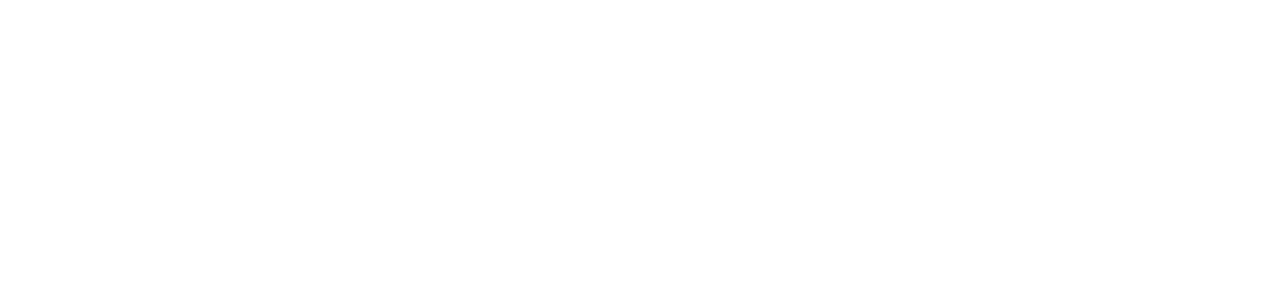
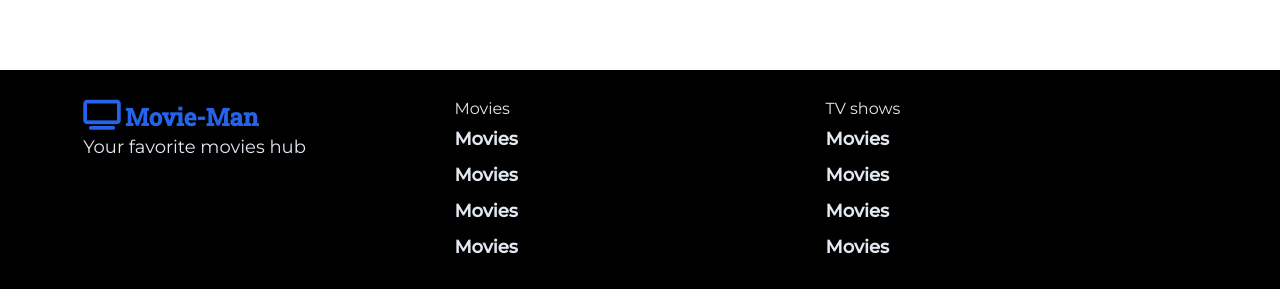
Before and after one commit to Kei-K23/movie-man-web-application, a React (Vite) app: page / in a window 1280 px wide. Shown: the part 1767-2056 px from the top of the page. Before the commit the page ends 1837 px from the top, so only its background shows below. Built offline with nearby package versions, Linux system fonts and the light colour scheme; no server answers.

Commit message:
add basic footer section

```diff
--- a/src/Layout/Main.jsx
+++ b/src/Layout/Main.jsx
@@ -1,5 +1,6 @@
 import { Outlet } from "react-router-dom";
 import Navbar from "../components/Navbar";
+import Footer from "../sections/Footer";
 
 const Main = () => {
   return (
@@ -8,6 +9,7 @@
       <main>
         <Outlet />
       </main>
+      <Footer />
     </div>
   );
 };
--- /dev/null
+++ b/src/sections/Footer.jsx
@@ -0,0 +1,55 @@
+import { Link } from "react-router-dom";
+
+const Footer = () => {
+  return (
+    <footer className="bg-black grid grid-cols-3 page-padding text-slate-200">
+      <div>
+        <Link to="/" className="group ">
+          <i className="transition-colors fa-solid fa-tv text-2xl lg:text-3xl text-blue-600 group-hover:text-blue-700"></i>{" "}
+          <span className="font-robotoSlab transition-colors text-xl lg:text-2xl font-bold text-blue-600 group-hover:text-slate-700">
+            Movie-Man
+          </span>
+        </Link>
+        <p className="lg:text-lg">Your favorite movies hub</p>
+      </div>
+
+      <div>
+        <h3>Movies</h3>
+        <ul className=" shadow-lg min-w-[150px]">
+          <li className="py-1  hover:underline hover:text-slate-400 transition-all ">
+            <Link className="text-lg font-bold">Movies</Link>
+          </li>
+          <li className="py-1  hover:underline hover:text-slate-400 transition-all">
+            <Link className="text-lg font-bold">Movies</Link>
+          </li>
+          <li className="py-1  hover:underline hover:text-slate-400 transition-all">
+            <Link className="text-lg font-bold">Movies</Link>
+          </li>
+          <li className="py-1  hover:underline hover:text-slate-400 transition-all">
+            <Link className="text-lg font-bold">Movies</Link>
+          </li>
+        </ul>
+      </div>
+
+      <div>
+        <h3>TV shows</h3>
+        <ul className="  shadow-lg min-w-[150px]">
+          <li className="py-1  hover:underline hover:text-slate-400 transition-all ">
+            <Link className="text-lg font-bold">Movies</Link>
+          </li>
+          <li className="py-1  hover:underline hover:text-slate-400 transition-all">
+            <Link className="text-lg font-bold">Movies</Link>
+          </li>
+          <li className="py-1  hover:underline hover:text-slate-400 transition-all">
+            <Link className="text-lg font-bold">Movies</Link>
+          </li>
+          <li className="py-1  hover:underline hover:text-slate-400 transition-all">
+            <Link className="text-lg font-bold">Movies</Link>
+          </li>
+        </ul>
+      </div>
+    </footer>
+  );
+};
+
+export default Footer;
```
